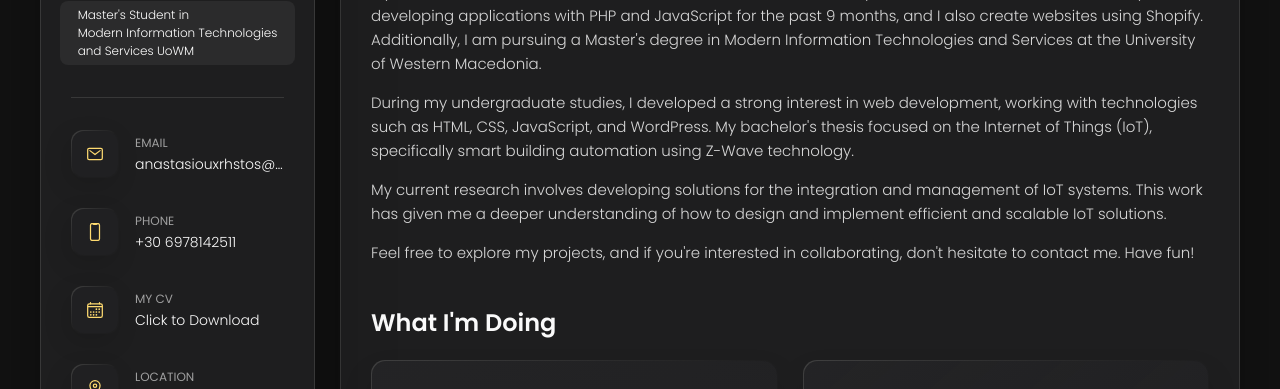
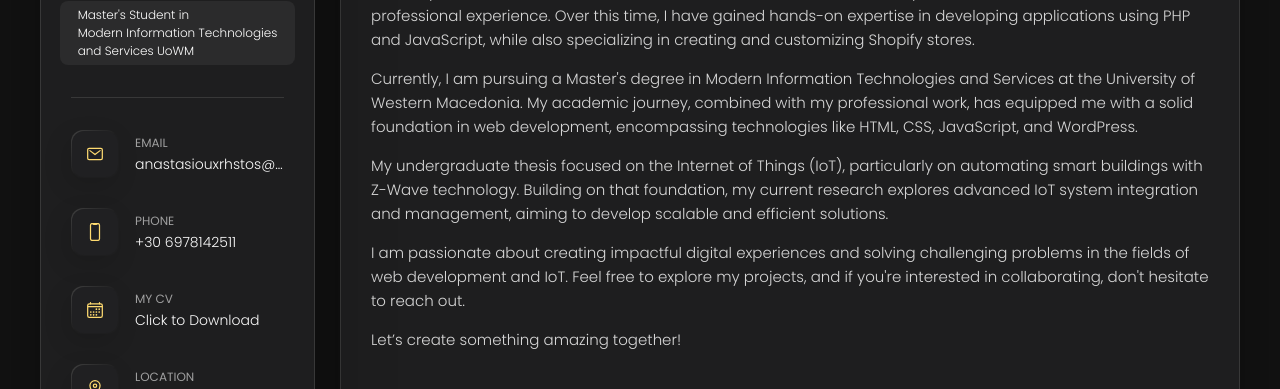
Before and after one commit to Christos-16/christos_portfolio_site, a plain HTML site: page index.html in a window 1280 px wide. Shown: the part 199-588 px from the top of the page. Drawn offline with nearby package versions, Linux system fonts and the light colour scheme.

Commit message:
Update index.html

```diff
--- a/index.html
+++ b/index.html
@@ -204,17 +204,18 @@
 
         <section class="about-text">
           <p>
-            My name is Christos Anastasiou and I am a Junior Software Developer at Enchatted. I have been actively developing applications with PHP and JavaScript for the past 9 months, and I also create websites using Shopify. Additionally, I am pursuing a Master's degree in Modern Information Technologies and Services at the University of Western Macedonia.
+            Hello!
+            My name is Christos Anastasiou, and I am a Junior Software Developer at Enchatted with 18 months of professional experience. Over this time, I have gained hands-on expertise in developing applications using PHP and JavaScript, while also specializing in creating and customizing Shopify stores.
           </p>
           <p>
-            During my undergraduate studies, I developed a strong interest in web development, working with technologies such as HTML, CSS, JavaScript, and WordPress. My bachelor's thesis focused on the Internet of Things (IoT), specifically smart building automation using Z-Wave technology.
-          </p>
+            Currently, I am pursuing a Master's degree in Modern Information Technologies and Services at the University of Western Macedonia. My academic journey, combined with my professional work, has equipped me with a solid foundation in web development, encompassing technologies like HTML, CSS, JavaScript, and WordPress.          </p>
           <p>
-            My current research involves developing solutions for the integration and management of IoT systems. This work has given me a deeper understanding of how to design and implement efficient and scalable IoT solutions.
-          </p>
+            My undergraduate thesis focused on the Internet of Things (IoT), particularly on automating smart buildings with Z-Wave technology. Building on that foundation, my current research explores advanced IoT system integration and management, aiming to develop scalable and efficient solutions.          </p>
           <p>
-            Feel free to explore my projects, and if you're interested in collaborating, don't hesitate to contact me. Have fun!
-          </p>
+            I am passionate about creating impactful digital experiences and solving challenging problems in the fields of web development and IoT. Feel free to explore my projects, and if you're interested in collaborating, don't hesitate to reach out.</p>
+            <p>
+              Let’s create something amazing together! </p>
+
         </section>
 
 
```
